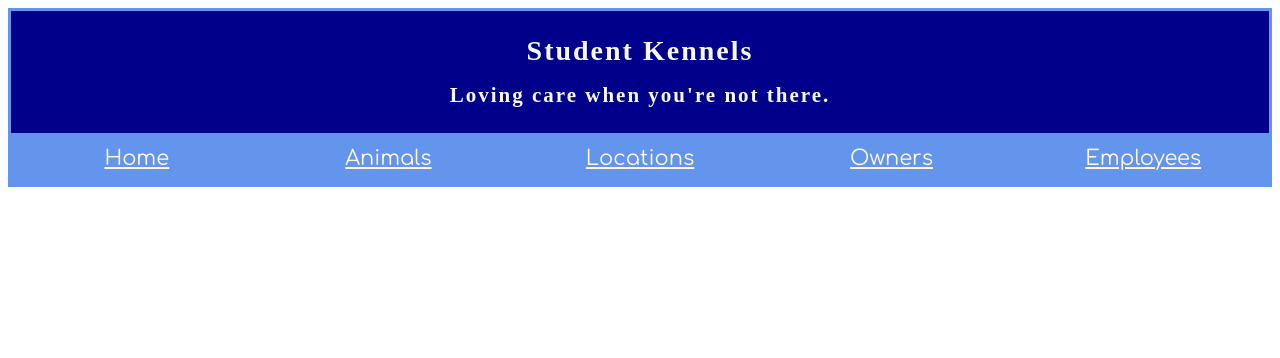
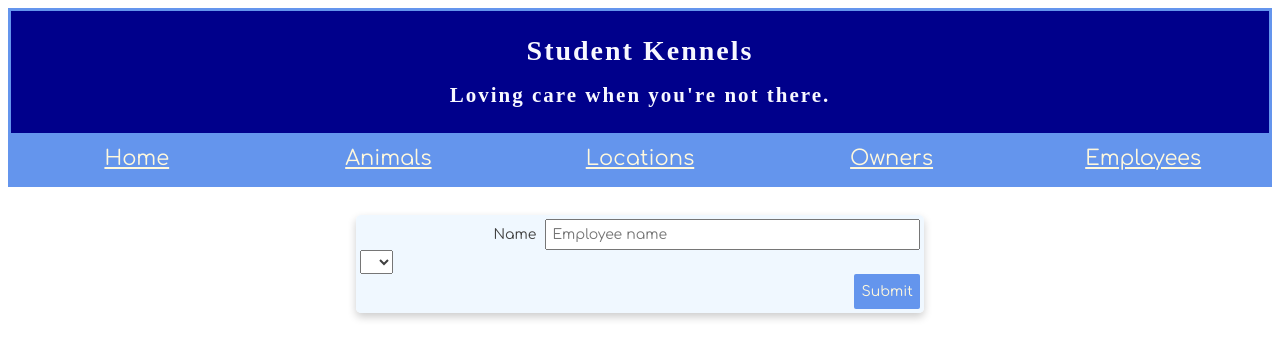
Before and after one commit to abernethyb/react-kennel-app, a React (Create React App) app: page /employees/new in a window 1280 px wide. Shown: the top 358 px of the page. Built offline with nearby package versions, Linux system fonts and the light colour scheme; a web font is replaced by a local one.

Commit message:
created bugs with employee form. switching to branch to resolve

```diff
--- a/src/components/ApplicationViews.js
+++ b/src/components/ApplicationViews.js
@@ -13,6 +13,7 @@ import Login from "./auth/Login";
 import AnimalForm from './animal/AnimalForm'
 import AnimalEditForm from "./animal/AnimalEditForm"
 import EmployeeWithAnimals from "./employee/EmployeeWithAnimals"
+import EmployeeForm from "./employee/EmployeeForm"
 
 const isAuthenticated = () => sessionStorage.getItem("credentials") !== null;
 
@@ -91,6 +92,9 @@ const ApplicationViews = () => {
       <Route path="/employees/:employeeId(\d+)/details" render={(props) => {
         return <EmployeeWithAnimals {...props} />
       }} />
+      <Route path="/employees/new" render={(props) => {
+        return <EmployeeForm {...props} />
+      }} />
     </React.Fragment>
   );
 };
--- /dev/null
+++ b/src/components/employee/EmployeeForm.css
@@ -0,0 +1,61 @@
+fieldset {
+    max-width: 40em;
+    padding: 4px;
+    margin: 2em auto;
+    border: 0 none;
+    box-shadow: 0 4px 8px 0 rgba(0,0,0,0.2);
+    border-radius: 5px;
+    background: aliceblue;
+}
+
+fieldset input, fieldset button, fieldset select{
+    box-sizing: border-box;
+    padding: .2em .4em;
+    margin: .2em 0;
+    outline: none;
+    box-shadow: none;
+}
+
+fieldset button {
+    max-width: 9em;
+    padding: .5em;
+    margin: .3em auto;
+    background-color: cornflowerblue;
+    border: none;
+    color: cornsilk;
+    text-align: center;
+    text-decoration: none;
+    display: inline-block;
+    font-size: 14px;
+    border-radius: 2px;
+    width: 100%;
+    cursor: pointer;
+}
+
+fieldset label {
+    box-sizing: border-box;
+    user-select: none;
+    cursor: pointer;
+    text-align: right;
+}
+fieldset input:focus + label {
+    color: #933;
+}
+
+fieldset .formgrid {
+    display: grid;
+    grid-template-columns: 1fr 1em 2fr;
+    grid-gap: .3em .6em;
+    grid-auto-flow: dense;
+    align-items: center;
+}
+
+fieldset input, fieldset button, fieldset select {
+    grid-column: 2 /4;
+    width: auto;
+    margin: 0
+}
+
+fieldset .alignRight {
+    text-align: right;
+}
--- /dev/null
+++ b/src/components/employee/EmployeeForm.js
@@ -0,0 +1,69 @@
+import React, { useState } from 'react';
+import DataManager from '../../modules/APIDatabaseCallManagerBrendan';
+import './EmployeeForm.css'
+
+const EmployeeForm = props => {
+    const [employee, setemployee] = useState({ name: "" });
+    const [locations, setLocations] = useState([]);
+    const [isLoading, setIsLoading] = useState(false);
+
+    const handleFieldChange = evt => {
+        const stateToChange = { ...employee };
+        stateToChange[evt.target.id] = evt.target.value;
+        setemployee(stateToChange);
+    };
+
+    /*  Local method for validation, set loadingStatus, create employee      object, invoke the DataManager post method, and redirect to the full employee list
+    */
+    const constructNEwemployee = evt => {
+        evt.preventDefault();
+        if (employee.name === "") {
+            window.alert("Please input an employee name and breed");
+        } else {
+            setIsLoading(true);
+            // Create the employee and redirect user to employee list
+            DataManager.addObject("employees", employee)
+                .then(() => props.history.push("/employees"));
+        }
+    };
+
+    return (
+        <>
+            <form>
+                <fieldset>
+                    <div className="formgrid">
+                        <input
+                            type="text"
+                            required
+                            onChange={handleFieldChange}
+                            id="name"
+                            placeholder="Employee name"
+                        />
+                        <label htmlFor="name">Name</label>
+                    </div>
+                    <select
+                        className="form-control"
+                        id="locationId"
+                        value={employee.locationId}
+                        onChange={handleFieldChange}
+                    >
+                        {locations.map(location =>
+                            <option key={location.id} value={location.id}>
+                                {location.name}
+                            </option>
+                        )}
+                    </select>
+                    <div className="alignRight">
+                        <button
+                            type="button"
+                            disabled={isLoading}
+                            onClick={constructNEwemployee}
+                        >Submit</button>
+                    </div>
+                </fieldset>
+            </form>
+        </>
+    );
+};
+
+export default EmployeeForm
--- a/src/components/employee/EmployeeList.js
+++ b/src/components/employee/EmployeeList.js
@@ -11,7 +11,7 @@ const EmployeeList = (props) => {
     // After the data comes back from the API, we
     //  use the setAnimals function to update state
     return DataManager.getAll("employees", "location").then(employeesFromAPI => {
-        setEmployees(employeesFromAPI)
+      setEmployees(employeesFromAPI)
     });
   };
   const deleteEmployee = id => {
@@ -28,6 +28,13 @@ const EmployeeList = (props) => {
   return (
     <div className="container-cards">
       {employees.map(employee => <EmployeeCard key={employee.id} employee={employee} deleteEmployee={deleteEmployee} {...props} />)}
+      <section className="section-content">
+        <button type="button"
+          className="btn"
+          onClick={() => { props.history.push("/employees/new") }}>
+            Add New Employee
+        </button>
+      </section>
     </div>
   );
 };
--- a/src/components/location/LocationDetail.js
+++ b/src/components/location/LocationDetail.js
@@ -17,10 +17,10 @@ const LocationDetail = props => {
     }, [props.locationId]);
     const deleteEmployee = id => {
         DataManager.delete("employees", id)
-          .then(() => DataManager.getAll("employees", "location").then(setEmployees)).then(() =>
-          props.history.push("/locations")
-        );
-      };
+            .then(() => DataManager.getAll("employees", "location").then(setEmployees)).then(() =>
+                props.history.push("/locations")
+            );
+    };
 
     return (
         <div className="card">
@@ -28,16 +28,18 @@ const LocationDetail = props => {
                 <picture>
                     <img src={require('./nashville.jpg')} alt="Nashville" />
                 </picture>
+
                 <h3>Name: <span style={{ color: 'darkslategrey' }}>{location.name}</span></h3>
                 {/* <p>Address: {location.address}</p> */}
                 {console.log("employees", employees)}
                 {employees.map(employee =>
-                    <EmployeeCard
-                        key={employee.id}
-                        employee={employee}
-                        deleteEmployee={deleteEmployee}
-                        {...props}
-                    />
+                <h3>{employee.name} works here</h3>
+                    // <EmployeeCard
+                    //     key={employee.id}
+                    //     employee={employee}
+                    //     deleteEmployee={deleteEmployee}
+                    //     {...props}
+                    // />
                 )}
 
             </div>
```
